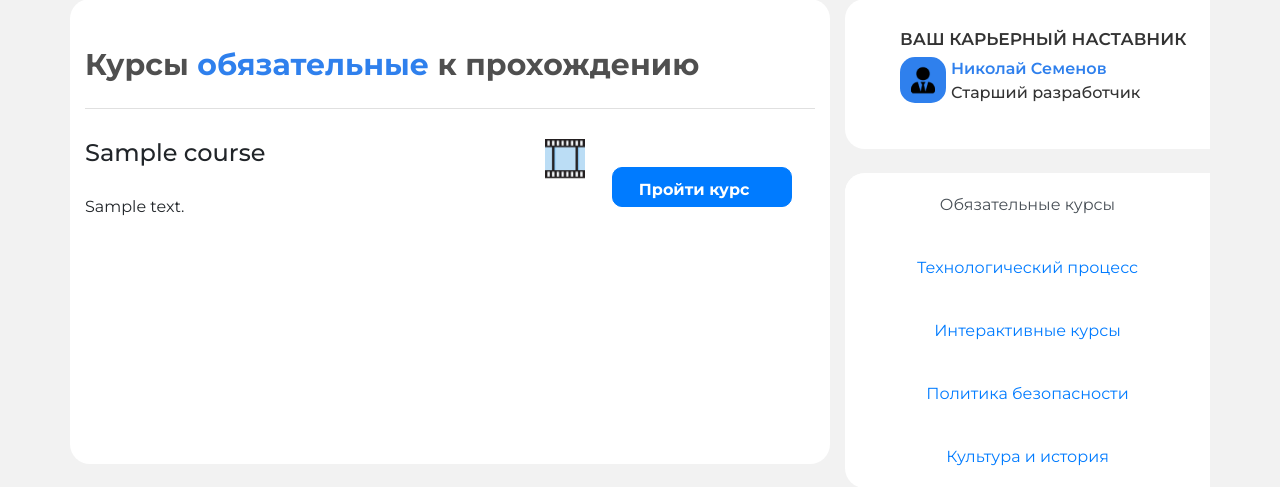
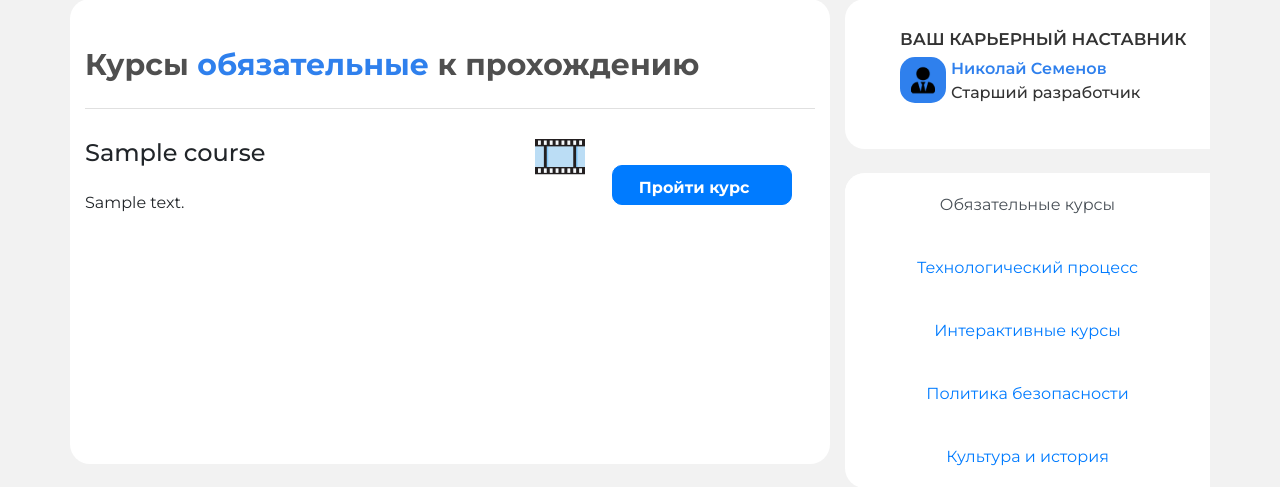
Before and after one commit to morevgalex/casein.teamrocket, a Django app: page /courses/ in a window 1280 px wide. Shown: the part 126-613 px from the top of the page. Run offline with Django 3.2, Linux system fonts and the light colour scheme; tables that the repository leaves empty hold one stand-in row (values such as "Sample post"); some libraries are stand-ins or nearby versions.

Commit message:
fix icons size

```diff
--- a/onboarding/courses/templates/courses/course/list.html
+++ b/onboarding/courses/templates/courses/course/list.html
@@ -19,17 +19,17 @@
 
                 <div class="col-lg-8">
 
-                    <h3 class="h3-courses-icons">{{ course.title }}<span >
+                    <h3 class="h3-courses-icons">{{ course.title }}
 
                         {% if course.type == "test" %}
-                        <img src="{% static "images/test_icon.png" %}" style="width:40px; height: 40px;">
+                        <span><img src="{% static "images/test_icon.png" %}"></span>
                         {% elif course.type == "game" %}
-                        <img src="{% static "images/game_icon.png" %}" style="width:40px; height: 40px;">
+                        <span><img src="{% static "images/game_icon.png" %}"></span>
                         {% elif course.type == "doc" %}
-                        <img src="{% static "images/doc_icon.png" %}" style="width:40px; height: 40px;">
+                        <span><img src="{% static "images/doc_icon.png" %}"></span>
                         {% endif %}
 
-                    </span></h3>
+                    </h3>
                     <p class="p-courses">{{ course.description|truncatewords:30|linebreaks }}</p>
 
                 </div>
```
